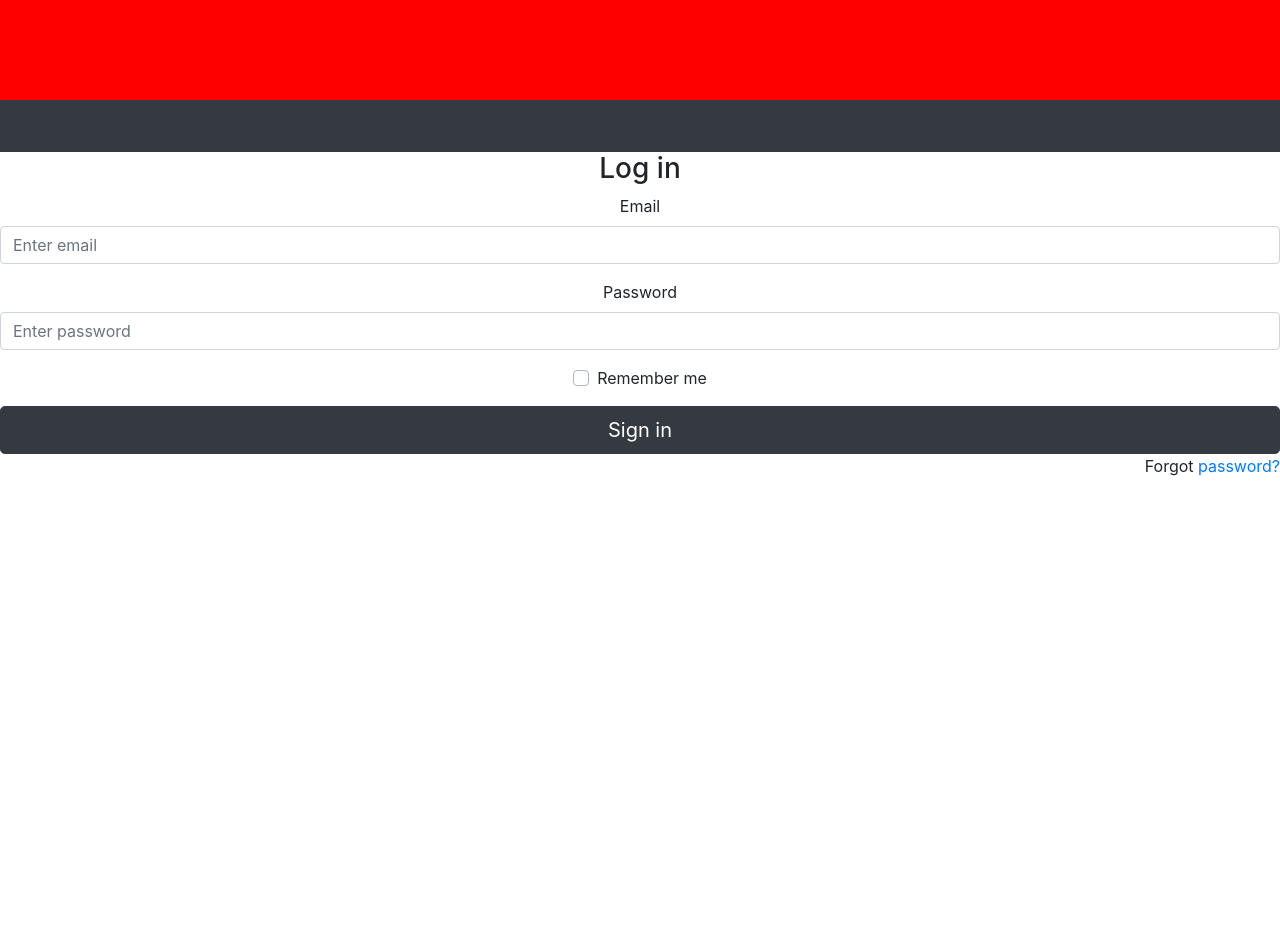
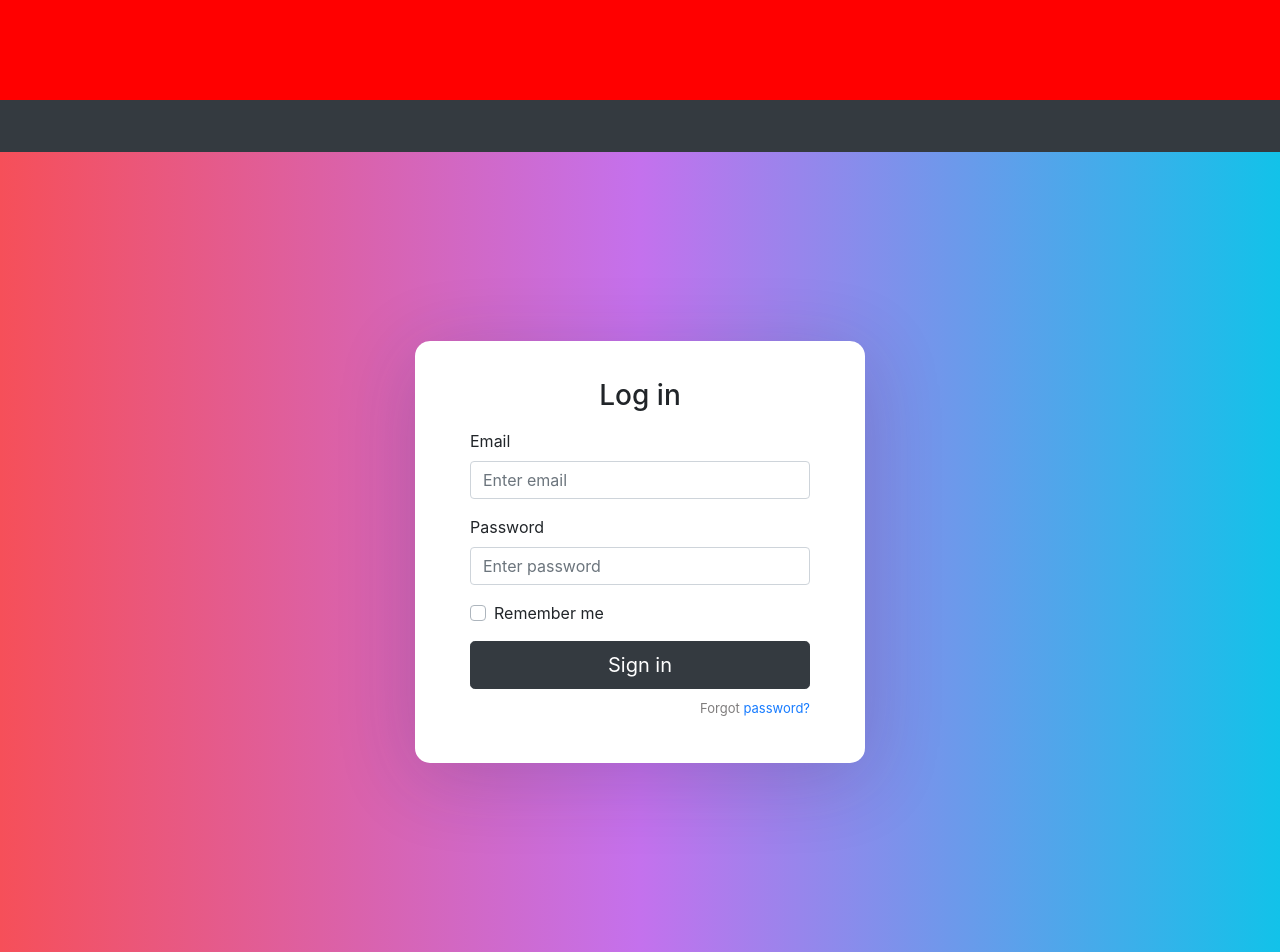
Before and after one commit to ewhdtls0/MALL-with-react-boot, a React (Create React App) app in the folder frontend/: page /sign-in in a window 1280 px wide. Shown: the part 928-1880 px from the top of the page. Before the commit the page ends 1422 px from the top, so only its background shows below. Built offline with nearby package versions, Linux system fonts and the light colour scheme.

Commit message:
add form css

```diff
--- a/frontend/src/index.css
+++ b/frontend/src/index.css
@@ -1,13 +1,70 @@
-body {
-  margin: 0;
-  font-family: -apple-system, BlinkMacSystemFont, 'Segoe UI', 'Roboto', 'Oxygen',
-    'Ubuntu', 'Cantarell', 'Fira Sans', 'Droid Sans', 'Helvetica Neue',
-    sans-serif;
-  -webkit-font-smoothing: antialiased;
-  -moz-osx-font-smoothing: grayscale;
+* {
+  box-sizing: border-box;
 }
 
-code {
-  font-family: source-code-pro, Menlo, Monaco, Consolas, 'Courier New',
-    monospace;
+body {
+  min-height: 100vh;
+  display: flex;
+  font-weight: 400;
+  font-family: sans-serif;
+  background: #12c2e9;  /* fallback for old browsers */
+  background: -webkit-linear-gradient(to right, #f64f59, #c471ed, #12c2e9);  /* Chrome 10-25, Safari 5.1-6 */
+  background: linear-gradient(to right, #f64f59, #c471ed, #12c2e9); /* W3C, IE 10+/ Edge, Firefox 16+, Chrome 26+, Opera 12+, Safari 7+ */
+
 }
+
+body, html, .App, #root, .outer {
+  width: 100%;
+  height: 100%;
+}
+
+.navbar-light {
+  background-color: #ffffff;
+  box-shadow: 0px 14px 80px rgba(34, 35, 58, 0.2);
+}
+
+.outer {
+  display: flex;
+  justify-content: center;
+  flex-direction: column;
+  text-align: left;
+}
+
+.inner {
+  width: 450px;
+  margin: auto;
+  background: #ffffff;
+  box-shadow: 0px 14px 80px rgba(34, 35, 58, 0.2);
+  padding: 40px 55px 45px 55px;
+  border-radius: 15px;
+  transition: all .3s;
+}
+
+.outer .form-control:focus {
+  border-color: #167bff;
+  box-shadow: none;
+}
+
+.outer h3 {
+  text-align: center;
+  margin: 0;
+  line-height: 1;
+  padding-bottom: 20px;
+}
+
+.custom-control-label {
+  font-weight: 400;
+}
+
+.forgot-password,
+.forgot-password a {
+  text-align: right;
+  font-size: 13px;
+  padding-top: 10px;
+  color: #7f7d7d;
+  margin: 0;
+}
+
+.forgot-password a {
+  color: #167bff;
+}
```
Also changed, not shown: 1 other file (tests, documents, lock files or other folders).
